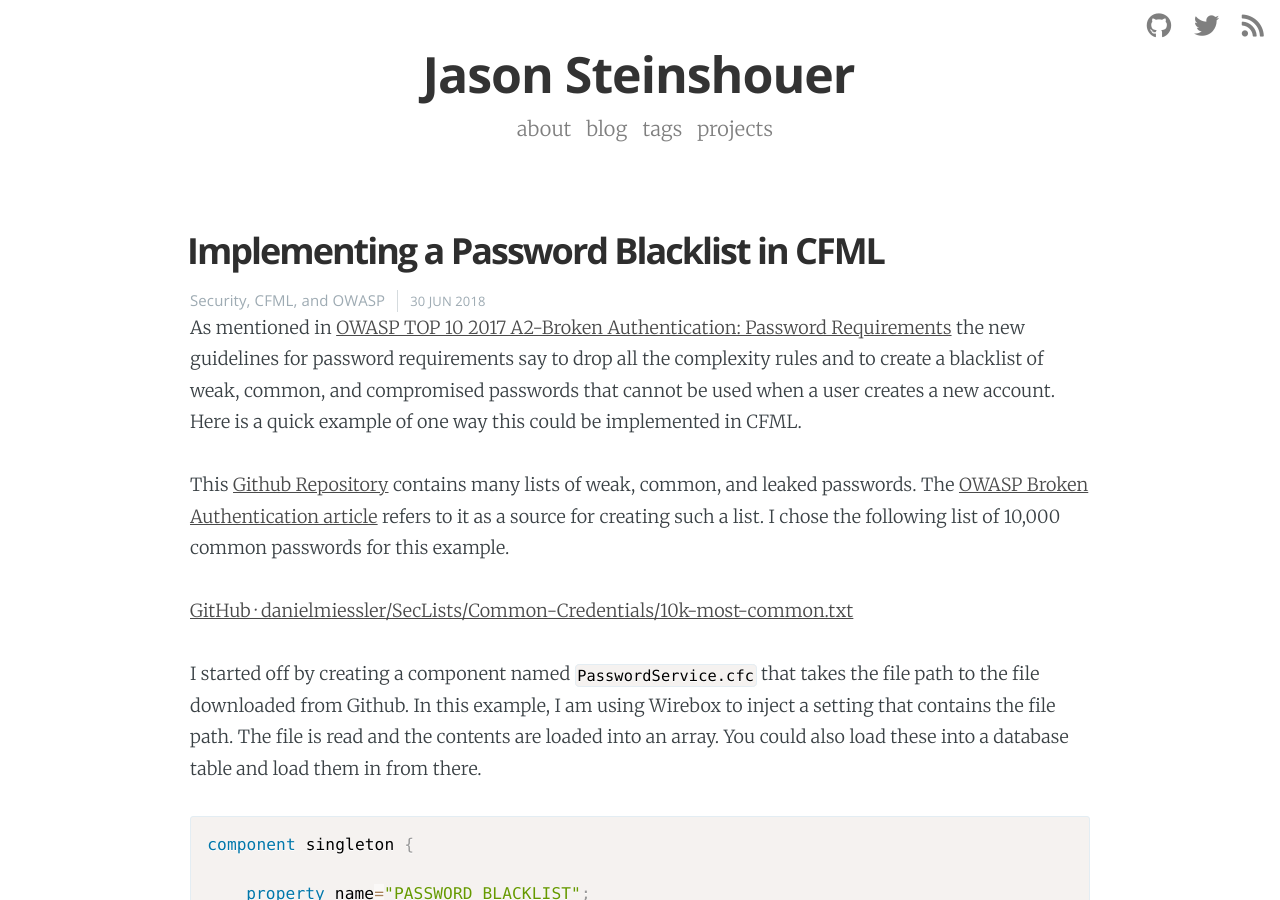
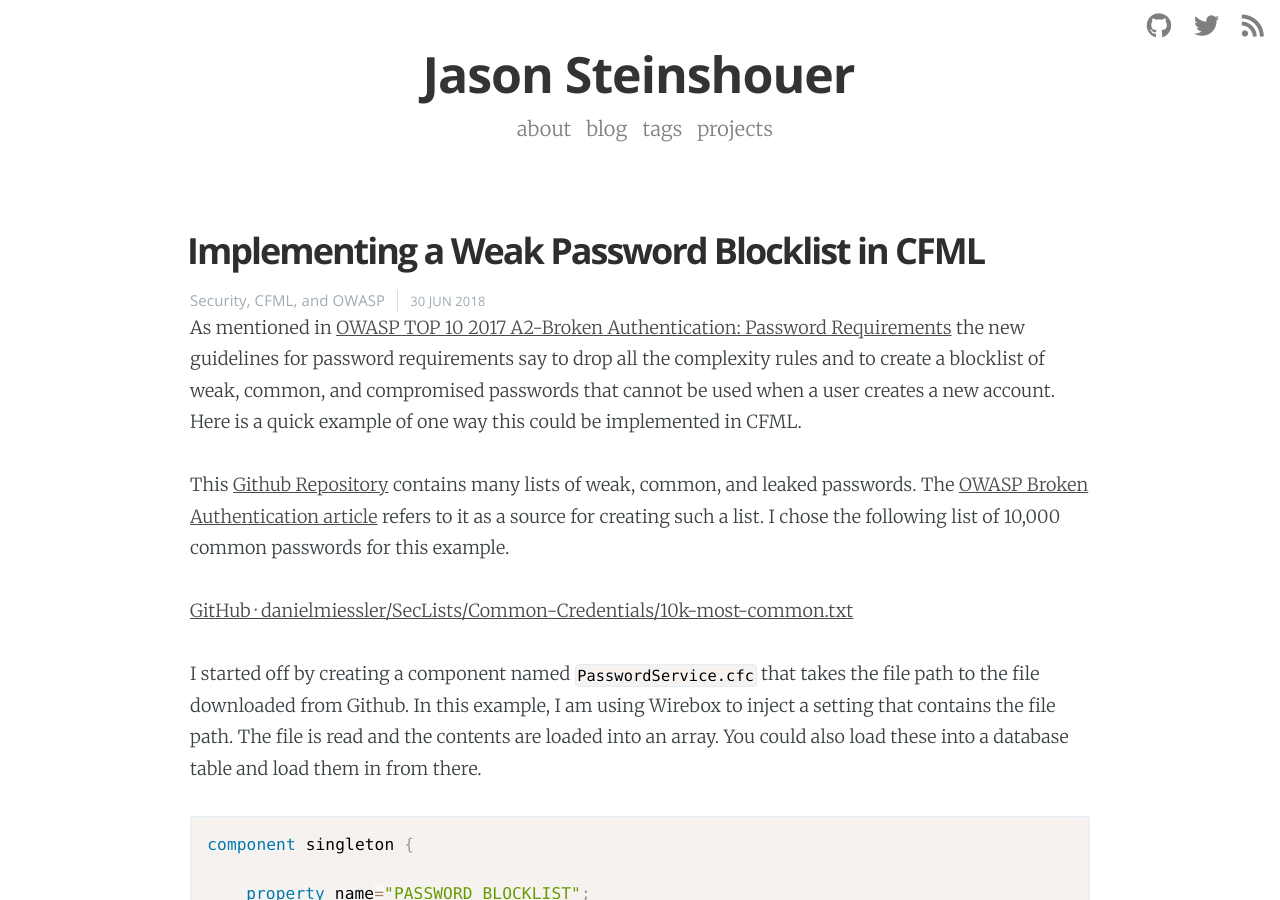
Before and after one commit to jsteinshouer/jsteinshouer.github.io, a Jekyll site: the page built from _posts/2018-06-30-implementing-a-weak-password-blocklist.md, in a window 1280 px wide and 900 px high. Built offline with Jekyll 4.4.1, drawn with Linux system fonts in a browser that asks for light colours; nearby versions of some CDN libraries; comment, search, counter and statistics services are not loaded; some of the changed text lies outside the part shown.

Commit message:
change to use blocklist

````diff
--- a/_posts/2018-06-30-implementing-a-password-blacklist.md
+++ b/_posts/2018-06-30-implementing-a-weak-password-blocklist.md
@@ -1,13 +1,13 @@
 ---
 layout: post
-title:  "Implementing a Password Blacklist in CFML"
+title:  "Implementing a Weak Password Blocklist in CFML"
 date:   2018-06-30 10:17:00
 disqus: true
-excerpt: "the new guidelines for password requirements say to drop all the complexity rules and to create a blacklist of weak, common, and compromised passwords that cannot be used when a user creates a new account. Here is a quick example of one way this could be implemented in CFML."
+excerpt: "the new guidelines for password requirements say to drop all the complexity rules and to create a blocklist of weak, common, and compromised passwords that cannot be used when a user creates a new account. Here is a quick example of one way this could be implemented in CFML."
 tags: [Security,CFML,OWASP]
 ---
 
-As mentioned in [OWASP TOP 10 2017 A2-Broken Authentication: Password Requirements](/2018/06/30/owasp-top-10-broken-authentication-password-requirements.html) the new guidelines for password requirements say to drop all the complexity rules and to create a blacklist of weak, common, and compromised passwords that cannot be used when a user creates a new account. Here is a quick example of one way this could be implemented in CFML.
+As mentioned in [OWASP TOP 10 2017 A2-Broken Authentication: Password Requirements](/2018/06/30/owasp-top-10-broken-authentication-password-requirements.html) the new guidelines for password requirements say to drop all the complexity rules and to create a blocklist of weak, common, and compromised passwords that cannot be used when a user creates a new account. Here is a quick example of one way this could be implemented in CFML.
 
 This [Github Repository](https://github.com/danielmiessler/SecLists/tree/master/Passwords) contains many lists of weak, common, and leaked passwords. The [OWASP Broken Authentication article](https://www.owasp.org/index.php/Top_10-2017_A2-Broken_Authentication) refers to it as a source for creating such a list. I chose the following list of 10,000 common passwords for this example.
 
@@ -18,18 +18,18 @@ I started off by creating a component named `PasswordService.cfc` that takes the
 ```cfscript
 component singleton {
 
-	property name="PASSWORD_BLACKLIST";
+	property name="PASSWORD_BLOCKLIST";
 	property name="wirebox" inject="wirebox";
 
 	/**
 	 * Constructor
 	 *
-	 * @passwordBlacklistFile.inject coldbox:setting:PASSWORD_BLACKLIST_FILE
+	 * @passwordblocklistFile.inject coldbox:setting:PASSWORD_blocklist_FILE
 	 */
-	public PasswordService function init( required string passwordBlacklistFile ) {
+	public PasswordService function init( required string passwordblocklistFile ) {
 
-		PASSWORD_BLACKLIST = listToArray(
-			fileRead( arguments.passwordBlacklistFile ),
+		PASSWORD_BLOCKLIST = listToArray(
+			fileRead( arguments.passwordblocklistFile ),
 			chr(10) & chr(13)
 		);
 
@@ -38,12 +38,12 @@ component singleton {
 
 ```
 
-I then created a method to check a password against the blacklist.
+I then created a method to check a password against the blocklist.
 
 ```cfscript
-public boolean function isBlacklisted( required string password ) {
+public boolean function isAllowed( required string password ) {
 
-	return PASSWORD_BLACKLIST.find( lcase( arguments.password ) );
+	return !PASSWORD_BLOCKLIST.find( lcase( arguments.password ) );
 }
 ```
 
@@ -59,8 +59,8 @@ public models.util.ValidationResult function validatePassword( required string p
 		validationResult.addError("The password must be at least 8 characters.");
 	}
 
-	/* Not on the blacklist */
-	if ( isBlacklisted( arguments.password ) ) {
+	/* Not on the blocklist */
+	if ( !isAllowed( arguments.password ) ) {
 		validationResult.addError("Your password is not allowed because it is too common!");
 	}
 
````
